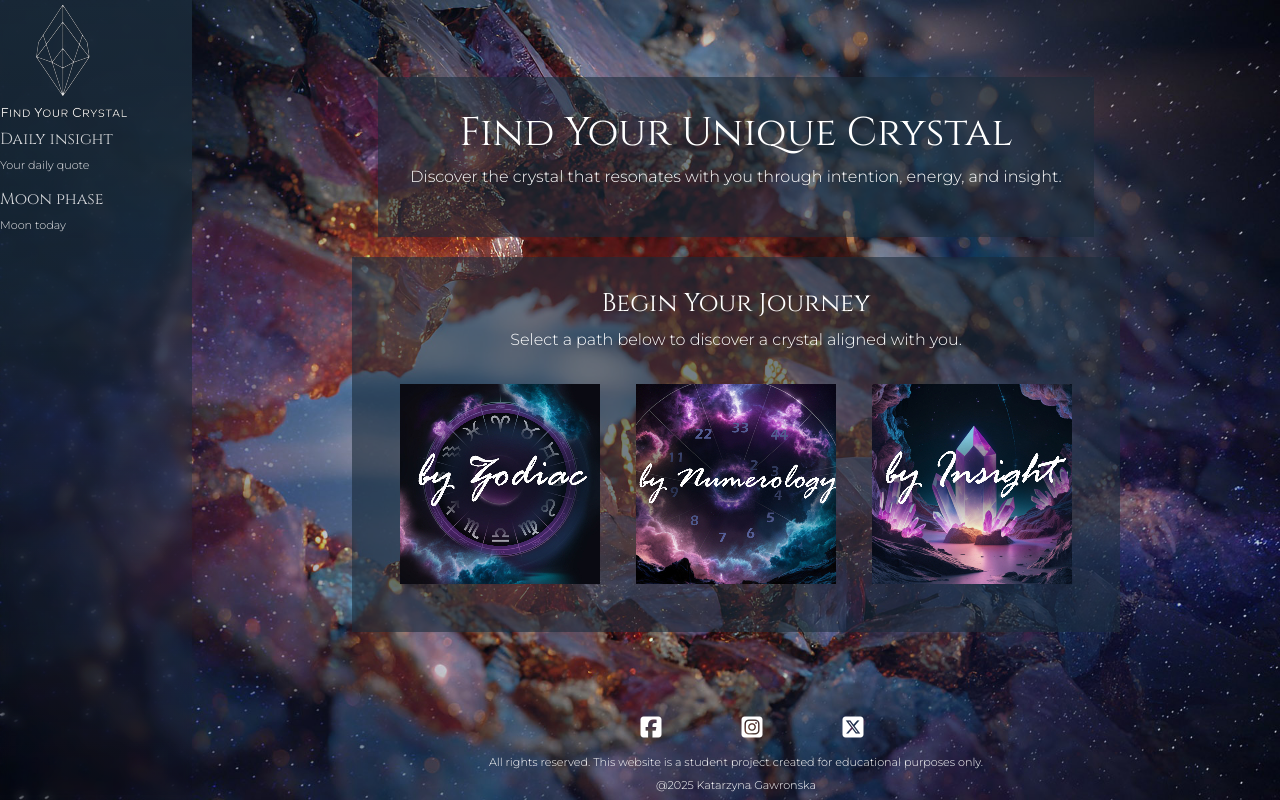
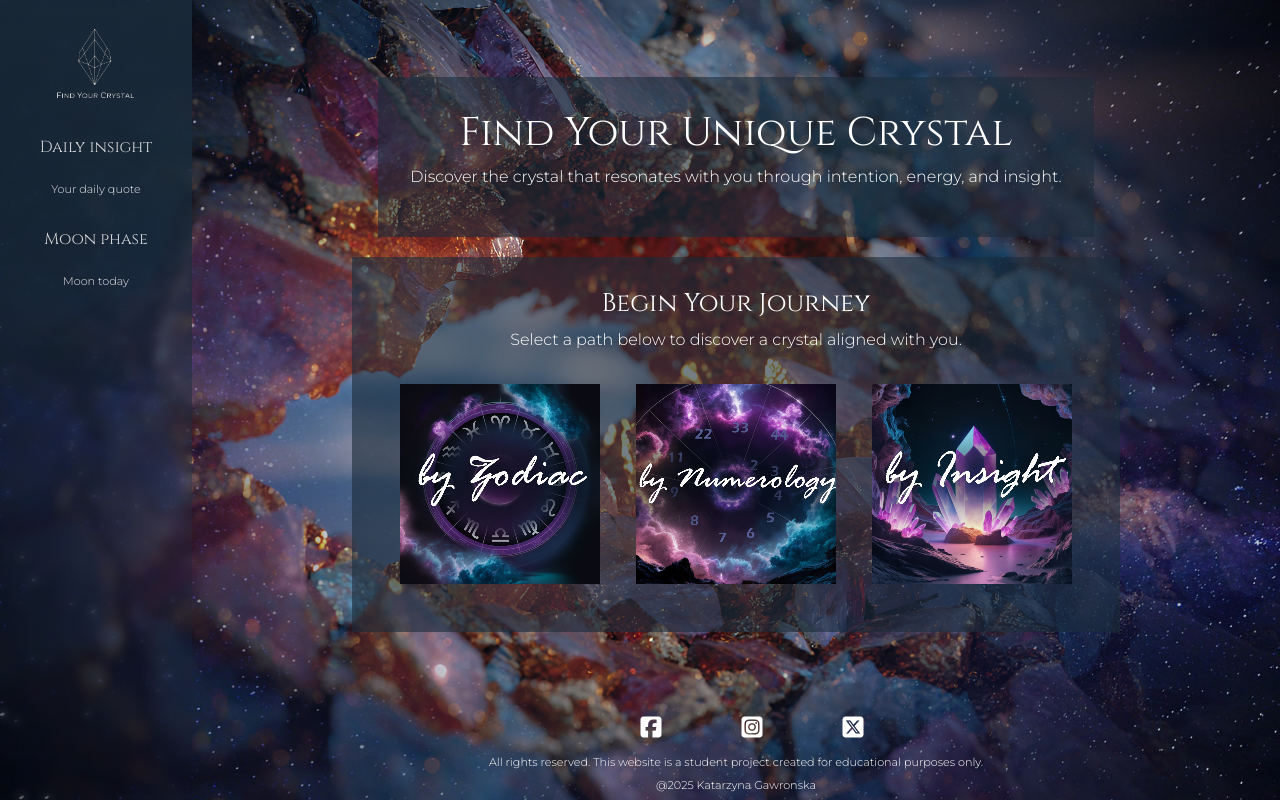
Before and after one commit to Kanareknie/find-your-crystal, a plain HTML site: page index.html in a window 1280 px wide. Drawn offline with nearby package versions, Linux system fonts and the light colour scheme.

Commit message:
Update aside content alignment

```diff
--- a/assets/css/style.css
+++ b/assets/css/style.css
@@ -74,6 +74,8 @@ body {
 }
 
 
+
+
 /* Main and footer container */
 
 #main-footer-container {
@@ -111,6 +113,15 @@ footer {
 
 }
 
+#logo {
+        display: block;
+        width: 60%;
+        max-width:80px;
+        height: auto;
+        margin: 0 auto 1rem;
+        margin-top: 10px;
+    }
+
 /* ----- Main styles for the page ----- */
 
 main {
@@ -131,7 +142,7 @@ aside h3 {
     opacity: 0.9;
 }
 
-#sidebar-content {
+.sidebar-content {
     display: flex;
     flex-direction: column;
 
@@ -141,6 +152,15 @@ aside h3 {
     color: rgb(var(--color-text));
     font-size: 0.7rem;
     opacity: 0.9;
+
+}
+
+.sidebar-content {
+    display: flex;
+    flex-direction: column;
+    gap: 1rem;
+    padding: 1rem;
+    align-items: center;
 
 }
 
@@ -255,4 +275,5 @@ footer ul li a {
         opacity: 1;
         pointer-events: auto;
     }
+
 }
--- a/index.html
+++ b/index.html
@@ -50,7 +50,7 @@
                 <i class="fa-solid fa-xmark" aria-hidden="true"></i>
             </button>
             <div class="sidebar-content">
-            <img src="assets/images/logo-no-bg.png" alt="logo crystal finder">
+            <img  id="logo" src="assets/images/logo-no-bg.png" alt="logo crystal finder">
             <h3>
                 Daily insight
             </h3>
```
